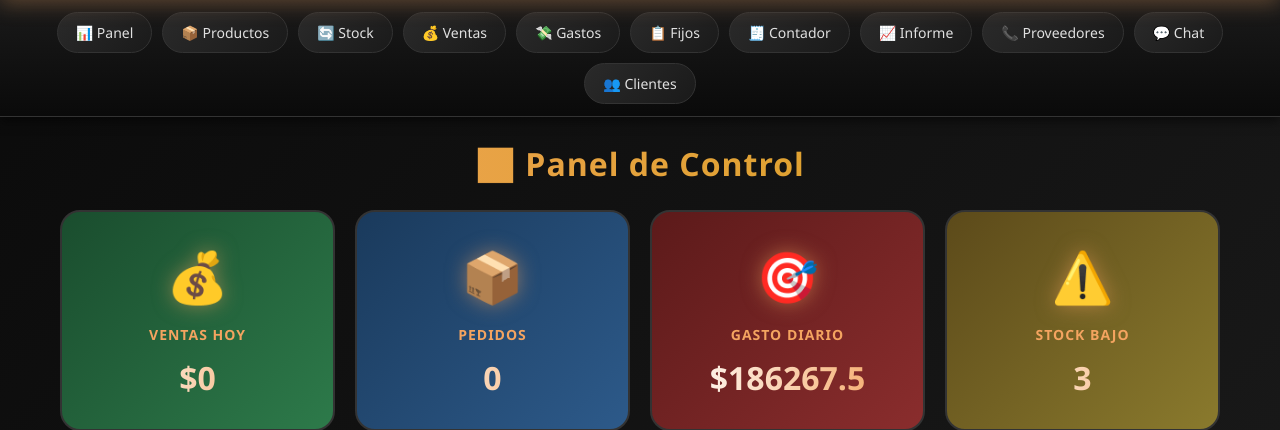
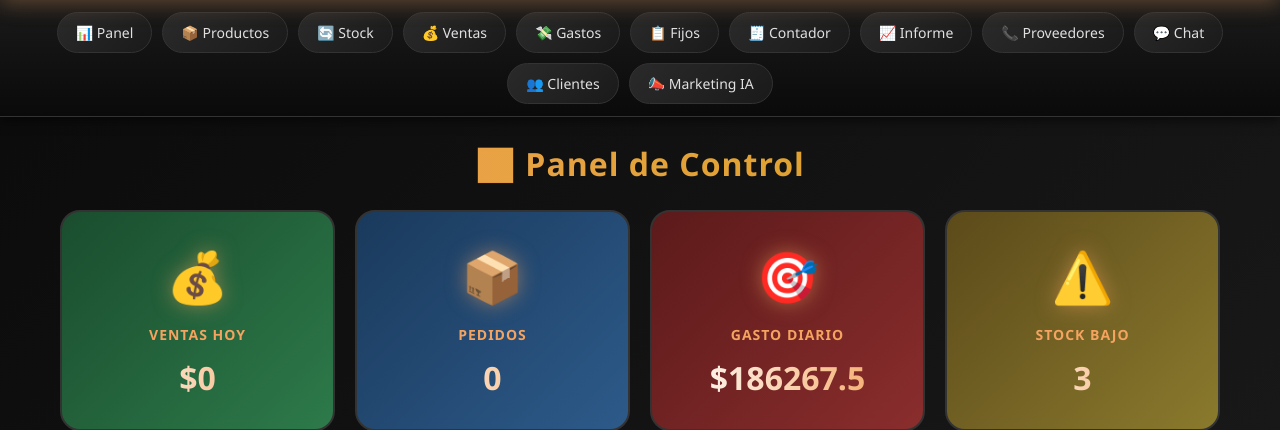
Before and after one commit to MDKShawarma/mdk-sistema, a Flask app: page / in a window 1280 px wide. Shown: the part 115-545 px from the top of the page. Run offline with Flask 3, Linux system fonts and the light colour scheme; a user stored in the database is signed in; data comes from the database, SQL or seed files in the repository.

Commit message:
Agregar boton de Marketing IA al menu del Panel

```diff
--- a/templates/inicio.html
+++ b/templates/inicio.html
@@ -35,7 +35,9 @@
         <a href="/proveedores">📞 Proveedores</a>
         <a href="/chat">💬 Chat</a>
         <a href="/clientes">👥 Clientes</a>
-    </div>
+        <a href="/marketing">📣 Marketing IA</a>
+
+ </div>
 
     <div class="content">
         <h1>📊 Panel de Control</h1>
```
